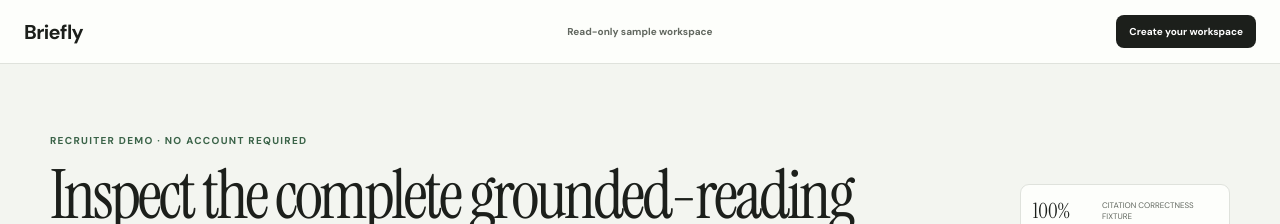
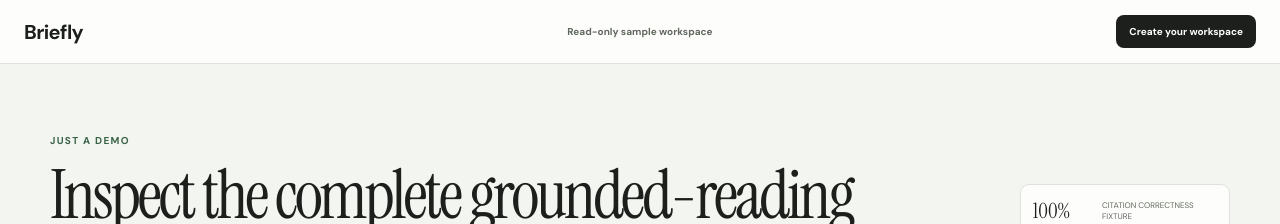
Before and after one commit to prathima-sola/ai-summarizer-app, a React (Vite) app in the folder frontend/: page /demo in a window 1280 px wide. Shown: the top 224 px of the page. Built offline with nearby package versions, Linux system fonts and the light colour scheme; no server answers.

Commit message:
Simplify demo label

```diff
--- a/frontend/src/pages/DemoWorkspacePage.tsx
+++ b/frontend/src/pages/DemoWorkspacePage.tsx
@@ -44,7 +44,7 @@ export function DemoWorkspacePage() {
       <main id="demo-content">
         <section className="demo-intro" aria-labelledby="demo-title">
           <div>
-            <span className="step-label">Recruiter demo · no account required</span>
+            <span className="step-label">Just a demo</span>
             <h1 id="demo-title">Inspect the complete grounded-reading workflow.</h1>
             <p>This sample uses committed product data. Explore the source, cited brief, document Q&amp;A, and evidence ledger without uploading a file or calling the AI provider.</p>
           </div>
```
